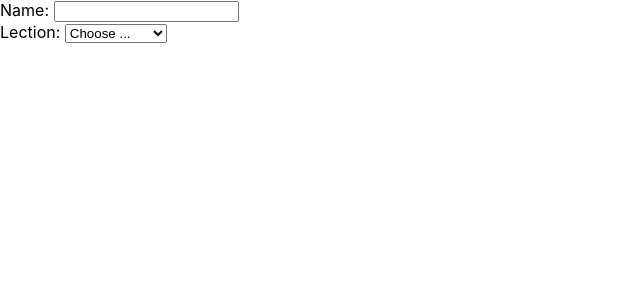
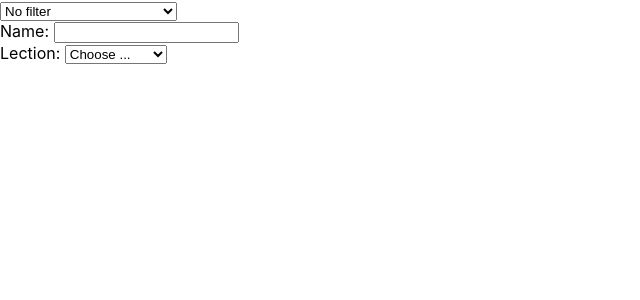
Before and after one commit to tati-simonenko/simple-dashboard-1, a React (Create React App) app: page / in a window 1280 px wide. Shown: the top 300 px of the page, without its empty margins (0-640 px from the left). Built offline with nearby package versions, Linux system fonts and the light colour scheme.

Commit message:
feature: filter

```diff
--- /dev/null
+++ b/src/components/TeacherDashboard/Filter/TeacherDashboard-Filter.jsx
@@ -0,0 +1,20 @@
+import { STATUSES } from "../TeacherDashboard.constants";
+
+export function Filter({onFilter}) {
+
+    const onFilterChange = (e) => onFilter(e.target.value);
+
+    return (
+        <div className="TeacherDashboard-Filter">
+            <select
+                className="TeacherDashboard-Control"
+                onChange={onFilterChange}
+            >
+                <option value="">No filter</option>
+                {Object.keys(STATUSES).map(status => (
+                    <option value={status} key={status}>{STATUSES[status]}</option>
+                ))}
+            </select>
+        </div>
+    );
+}
--- a/src/components/TeacherDashboard/List/TeacherDashboard-List.jsx
+++ b/src/components/TeacherDashboard/List/TeacherDashboard-List.jsx
@@ -34,11 +34,10 @@ export function List({ homeworks, onHomeworkStatusChange }) {
                             onChange={onStatusChange(homework.id)}
                         >
                             <option value="">Choose ...</option>
-                            {STATUSES.map(status => (
+                            {Object.keys(STATUSES).map(status => (
                                 <option value={status} key={status}>{STATUSES[status]}</option>
                             ))}
                         </select>
-                        {STATUSES[homework.status]}
                         </div>
                     </div>
                 ))
--- a/src/components/TeacherDashboard/TeacherDashboard.jsx
+++ b/src/components/TeacherDashboard/TeacherDashboard.jsx
@@ -1,10 +1,12 @@
 import { useState } from 'react';
 import { v4 as uuidv4 } from 'uuid';
+import { Filter } from './Filter/TeacherDashboard-Filter';
 import { Form } from './Form/TeacherDashboard-Form';
 import { List } from './List/TeacherDashboard-List';
 
 function TeacherDashboard() {
     const [homeworks, setHomeworks] = useState([]);
+    const [filter, setFilter] = useState('');
 
     console.log(homeworks);
 
@@ -27,9 +29,14 @@ function TeacherDashboard() {
         }));
     }
 
+    const onFilterChange = (filter) => setFilter(filter);
+
+    const filteredHomeworks = filter ? homeworks.filter(homework => homework.status === filter) : homeworks;
+
     return (
         <div className="TeacherDashboard">
-            <List homeworks={homeworks} onHomeworkStatusChange={onHomeworkStatusChange} />
+            <Filter onFilter={onFilterChange} />
+            <List homeworks={filteredHomeworks} onHomeworkStatusChange={onHomeworkStatusChange} />
             <Form onAdd={onAddHomework} />
         </div>
     );
```
